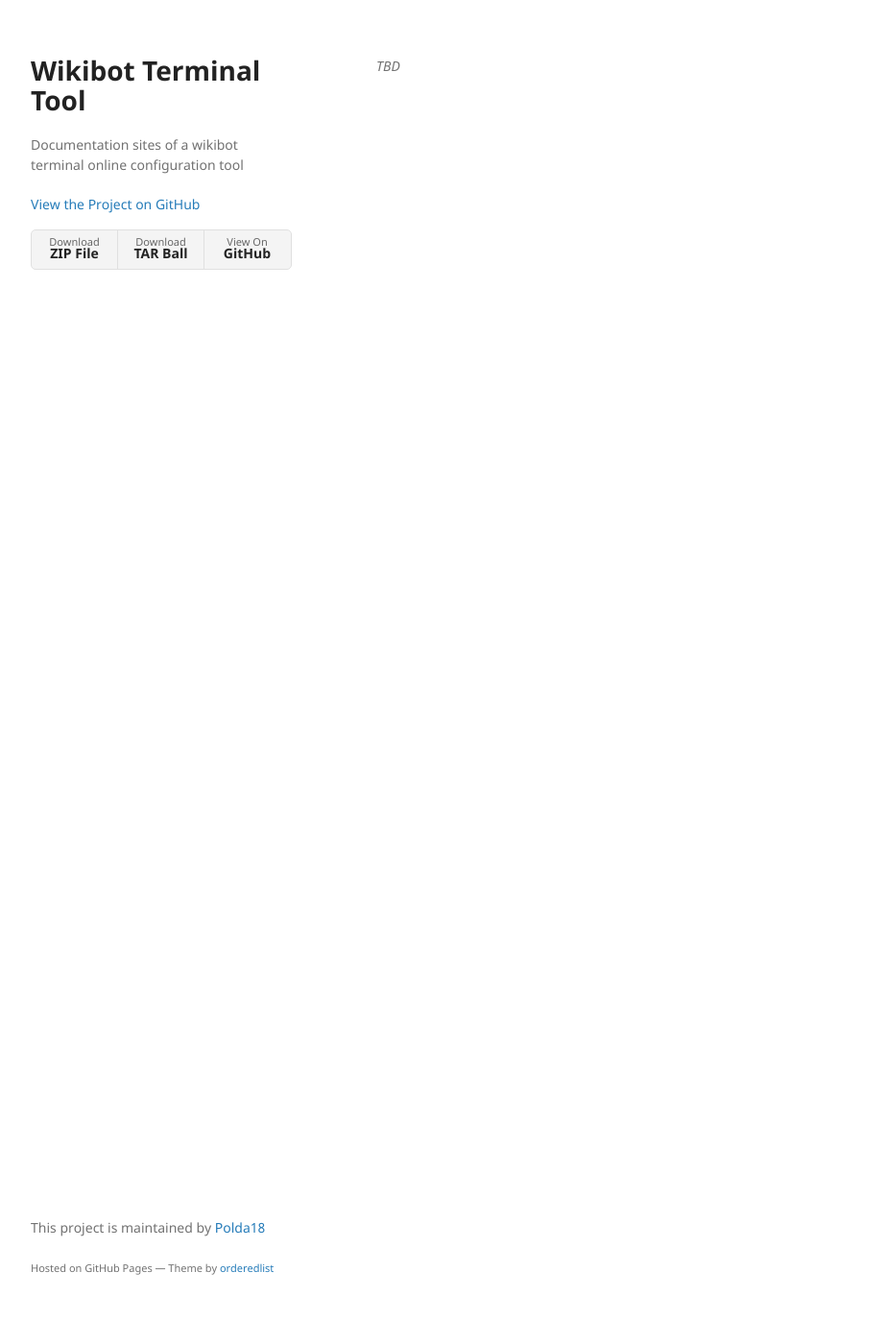
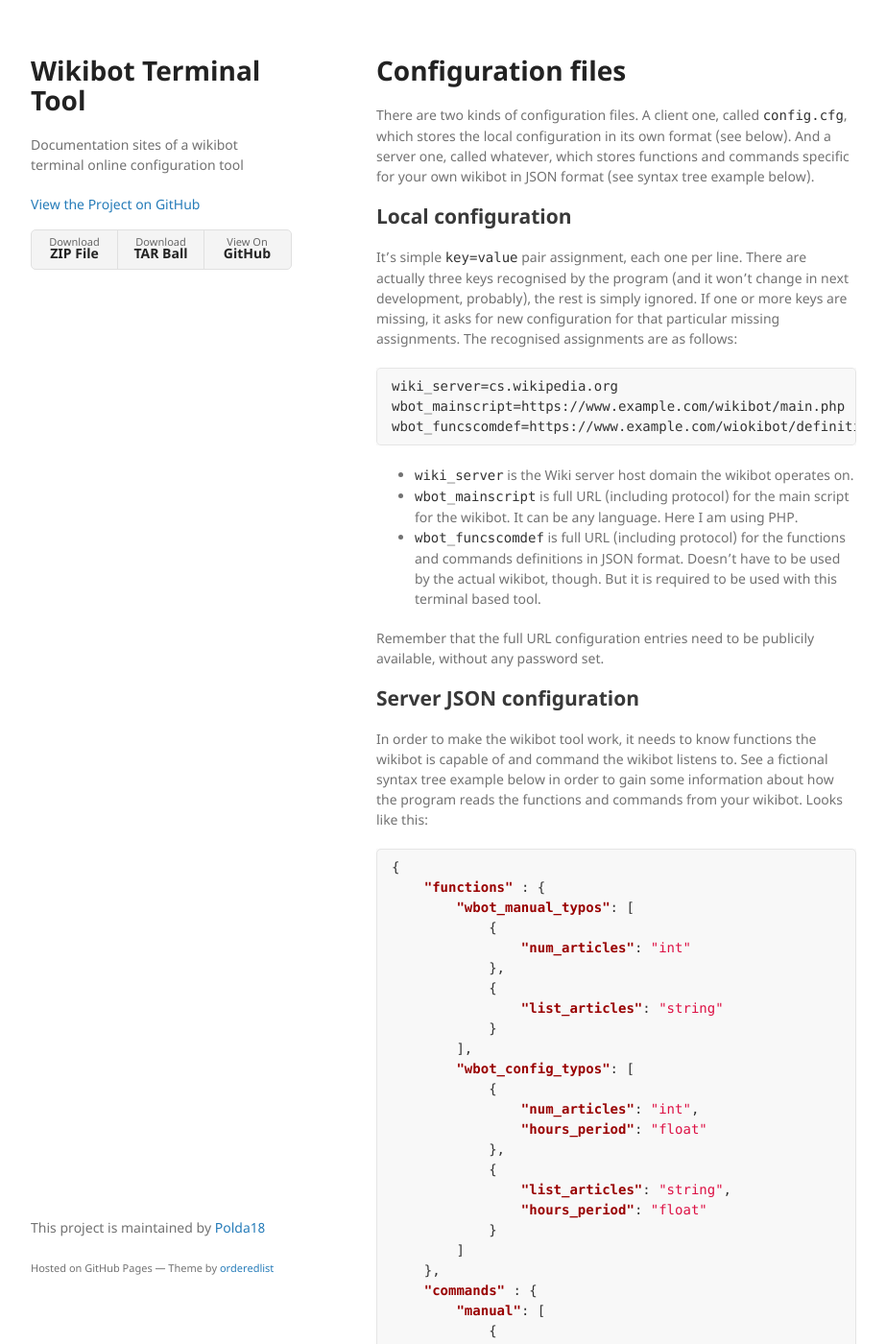
Before and after one commit to Polda18/Wikibot-Terminal-Tool, a Jekyll site: the page built from docs/config_files.md, in a window 1280 px wide and 1400 px high. Shown: the whole window at 96% size, without its empty margins (178-1101 px from the left). Built offline with Jekyll 4.4.1, drawn with Linux system fonts in a browser that asks for light colours; our own code applies the rules of GitHub Pages for plain Markdown files; some of the changed text lies outside the part shown.

Commit message:
Update config_files.md
Created whole page

````diff
--- a/docs/config_files.md
+++ b/docs/config_files.md
@@ -2,4 +2,80 @@
 layout: default
 ---
 
-_TBD_
+# Configuration files
+There are two kinds of configuration files. A client one, called `config.cfg`, which stores the local configuration in its own format (see below). And a server one, called whatever, which stores functions and commands specific for your own wikibot in JSON format (see syntax tree example below).
+
+## Local configuration
+It's simple `key=value` pair assignment, each one per line. There are actually three keys recognised by the program (and it won't change in next development, probably), the rest is simply ignored. If one or more keys are missing, it asks for new configuration for that particular missing assignments. The recognised assignments are as follows:
+
+```config
+wiki_server=cs.wikipedia.org
+wbot_mainscript=https://www.example.com/wikibot/main.php
+wbot_funcscomdef=https://www.example.com/wiokibot/definitions.json
+```
+
+* `wiki_server` is the Wiki server host domain the wikibot operates on.
+* `wbot_mainscript` is full URL (including protocol) for the main script for the wikibot. It can be any language. Here I am using PHP.
+* `wbot_funcscomdef` is full URL (including protocol) for the functions and commands definitions in JSON format. Doesn't have to be used by the actual wikibot, though. But it is required to be used with this terminal based tool.
+
+Remember that the full URL configuration entries need to be publicily available, without any password set.
+
+## Server JSON configuration
+In order to make the wikibot tool work, it needs to know functions the wikibot is capable of and command the wikibot listens to. See a fictional syntax tree example below in order to gain some information about how the program reads the functions and commands from your wikibot. Looks like this:
+
+```json
+{
+    "functions" : {
+        "wbot_manual_typos": [
+            {
+                "num_articles": "int"
+            },
+            {
+                "list_articles": "string"
+            }
+        ],
+        "wbot_config_typos": [
+            {
+                "num_articles": "int",
+                "hours_period": "float"
+            },
+            {
+                "list_articles": "string",
+                "hours_period": "float"
+            }
+        ]
+    },
+    "commands" : {
+        "manual": [
+            {
+                "typos": [
+                    {
+                        "num_articles": "int"
+                    },
+                    {
+                        "list_articles": "string"
+                    }
+                ]
+            }
+        ],
+        "configure": [
+            {
+                "typos": [
+                    {
+                        "num_articles": "int",
+                        "hours_period": "float"
+                    },
+                    {
+                        "list_articles": "string",
+                        "hours_period": "float"
+                    }
+                ]
+            }
+        ]
+    }
+}
+```
+
+The `functions` JSON key assignment is the script input, based on the functions definition list inside the main script. This is used when calling the function from the server script after remote command execution. The `commands` JSON key assignment is what goes into the command line input inside the terminal listener after the local command `execute`, which executes remote command defined in this list.
+
+_[Back to home page](index)_&hellip;
````
